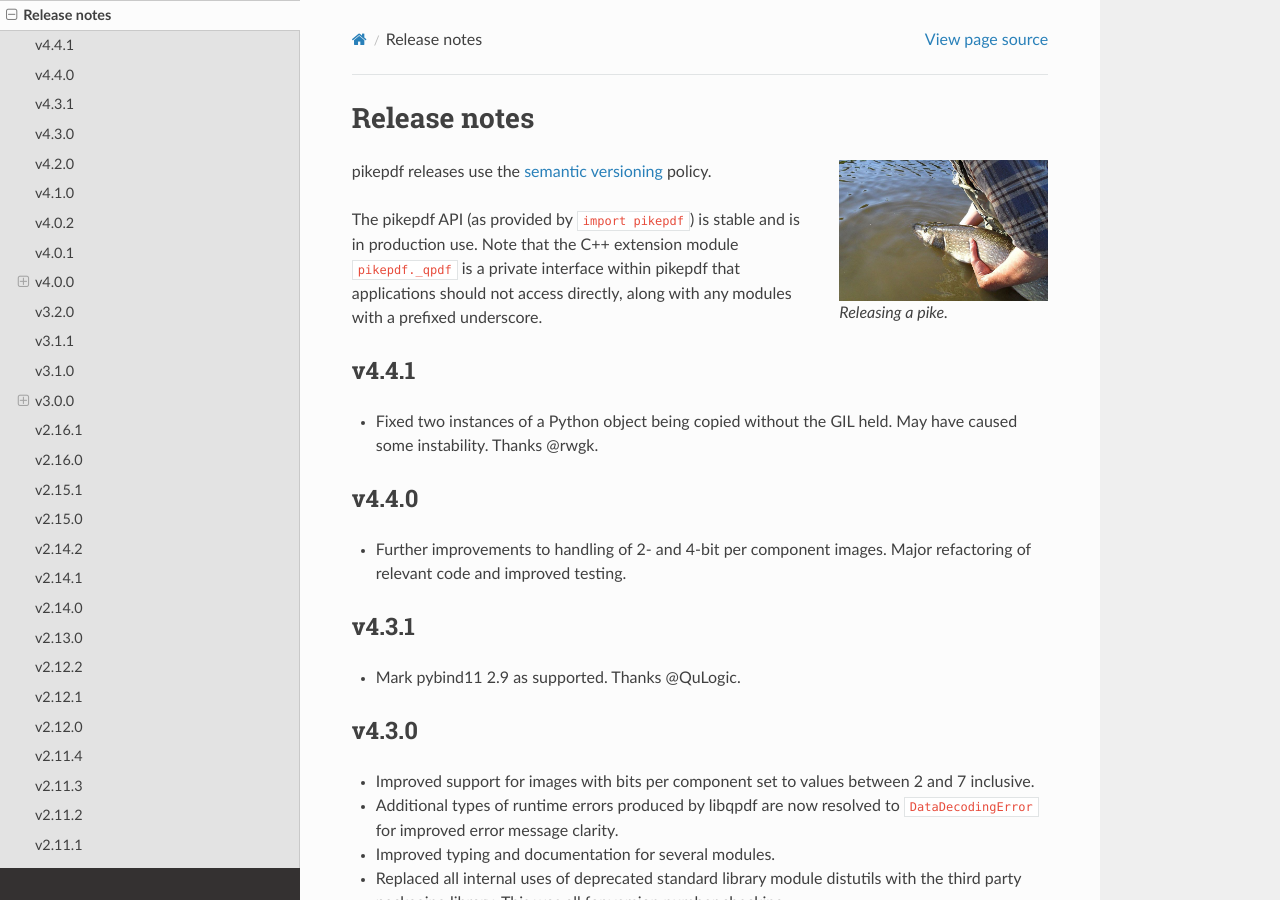
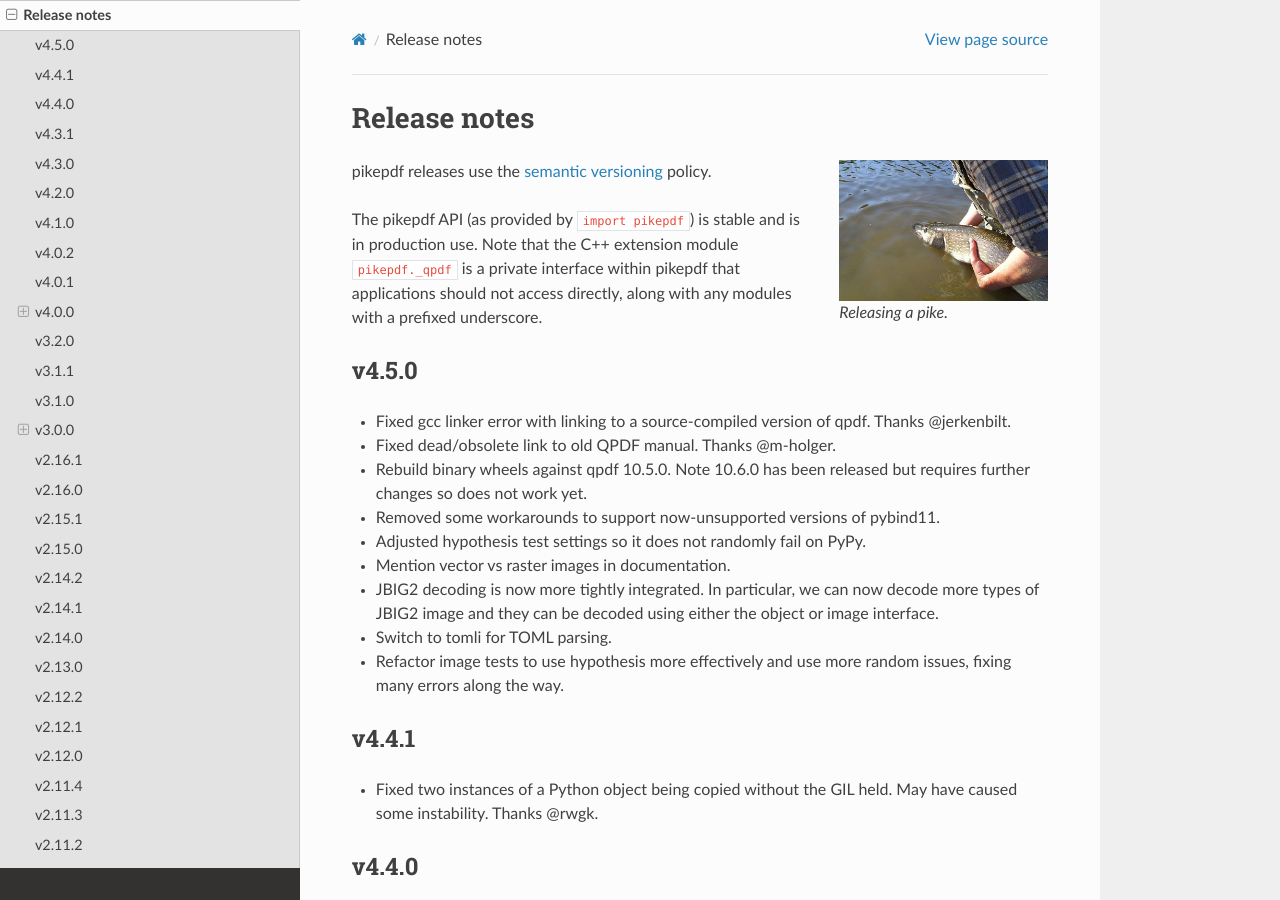
Before and after one commit to pikepdf/pikepdf, a Sphinx documentation site: the page built from docs/release_notes.rst, in a window 1280 px wide and 900 px high. Built offline with Sphinx 7.4.7 and the Read the Docs theme 2.0.0, drawn with Linux system fonts in a browser that asks for light colours; the version number could not be read and is left out.

Commit message:
v4.5.0 release notes

```diff
--- a/docs/release_notes.rst
+++ b/docs/release_notes.rst
@@ -17,6 +17,23 @@ The pikepdf API (as provided by ``import pikepdf``) is stable and
 is in production use. Note that the C++ extension module
 ``pikepdf._qpdf`` is a private interface within pikepdf that applications
 should not access directly, along with any modules with a prefixed underscore.
+
+v4.5.0
+======
+
+-  Fixed gcc linker error with linking to a source-compiled version of qpdf. Thanks @jerkenbilt.
+-  Fixed dead/obsolete link to old QPDF manual. Thanks @m-holger.
+-  Rebuild binary wheels against qpdf 10.5.0. Note 10.6.0 has been released but
+   requires further changes so does not work yet.
+-  Removed some workarounds to support now-unsupported versions of pybind11.
+-  Adjusted hypothesis test settings so it does not randomly fail on PyPy.
+-  Mention vector vs raster images in documentation.
+-  JBIG2 decoding is now more tightly integrated. In particular, we can now decode
+   more types of JBIG2 image and they can be decoded using either the object or
+   image interface.
+-  Switch to tomli for TOML parsing.
+-  Refactor image tests to use hypothesis more effectively and use more random issues,
+   fixing many errors along the way.
 
 v4.4.1
 ======
```
